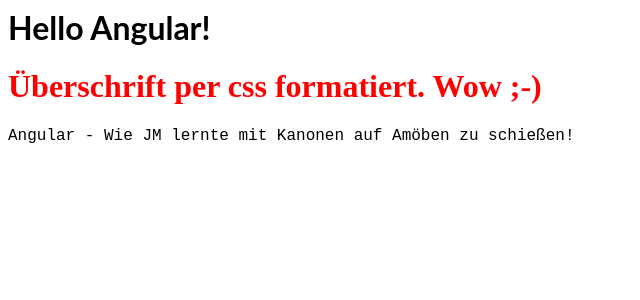
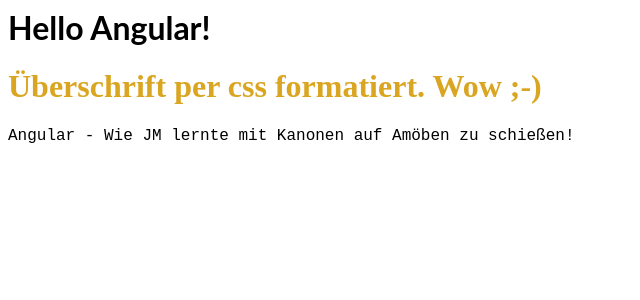
Before and after one commit to nomoretower/angular-4c6xek, an Angular app: page / in a window 1280 px wide. Shown: the top 300 px of the page, without its empty margins (0-640 px from the left). Built offline with nearby package versions, Linux system fonts and the light colour scheme.

Commit message:
1 file modified

```diff
--- a/src/app/app.component.css
+++ b/src/app/app.component.css
@@ -1,7 +1,8 @@
+
 p {
   font-family: 'Courier New', Courier, monospace;
 }
 
 h1 {
-  color: red
+  color: goldenrod
 }
```
